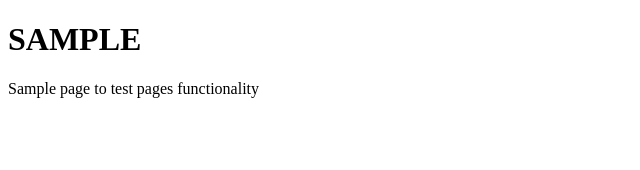
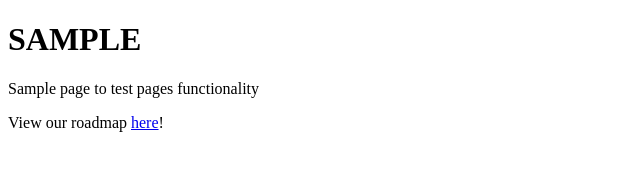
Before and after one commit to oss-slu/oss_cybersecurity, a plain HTML site: page docs/index.html in a window 1280 px wide. Shown: the whole page, without its empty margins (0-640 px from the left). Drawn offline with Linux system fonts and the light colour scheme.

Commit message:
Update index.html
Shot in the dark

```diff
--- a/docs/index.html
+++ b/docs/index.html
@@ -7,6 +7,7 @@
 
 <h1>SAMPLE</h1>
 <p>Sample page to test pages functionality</p>
+  <p>View our roadmap <a href="https://oss.github.io/oss_cybersecurity/SOSS_Roadmap_Sp26.pdf">here</a>!</p>
 
 </body>
 </html>
```
